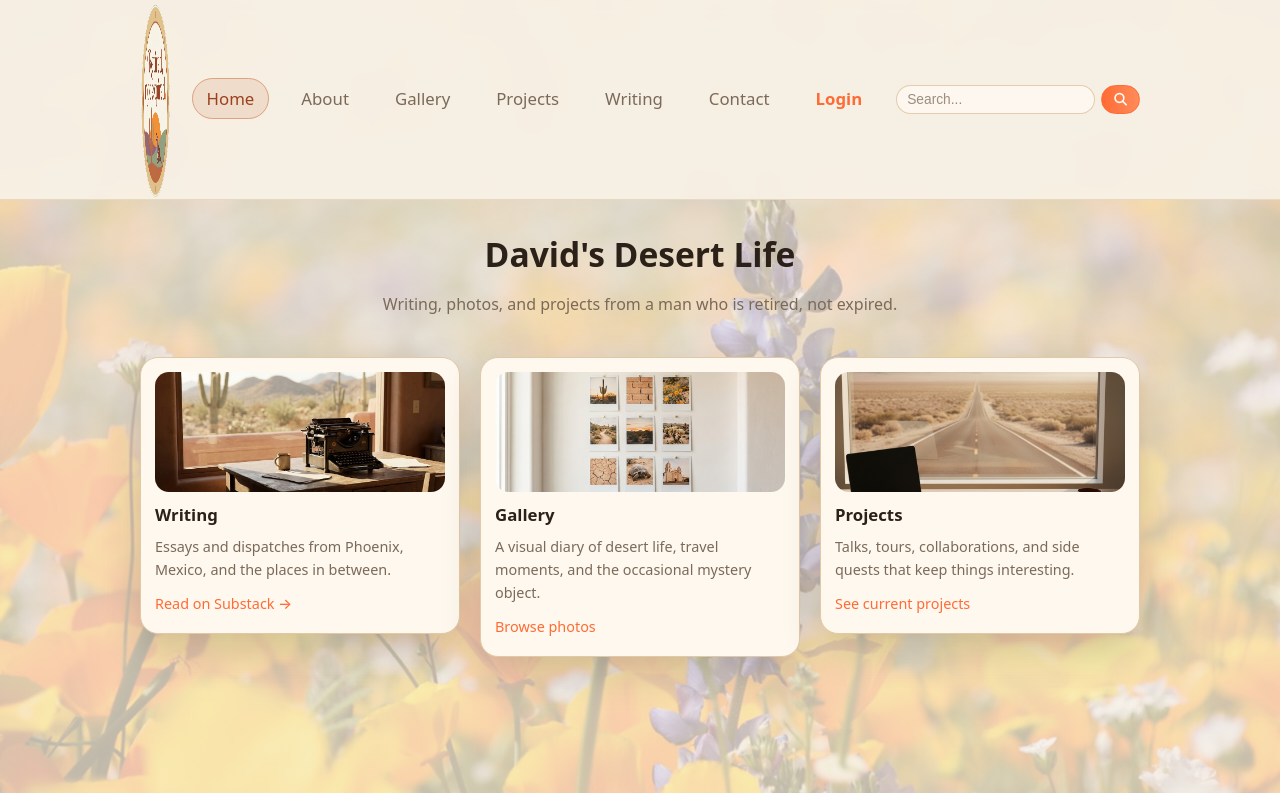
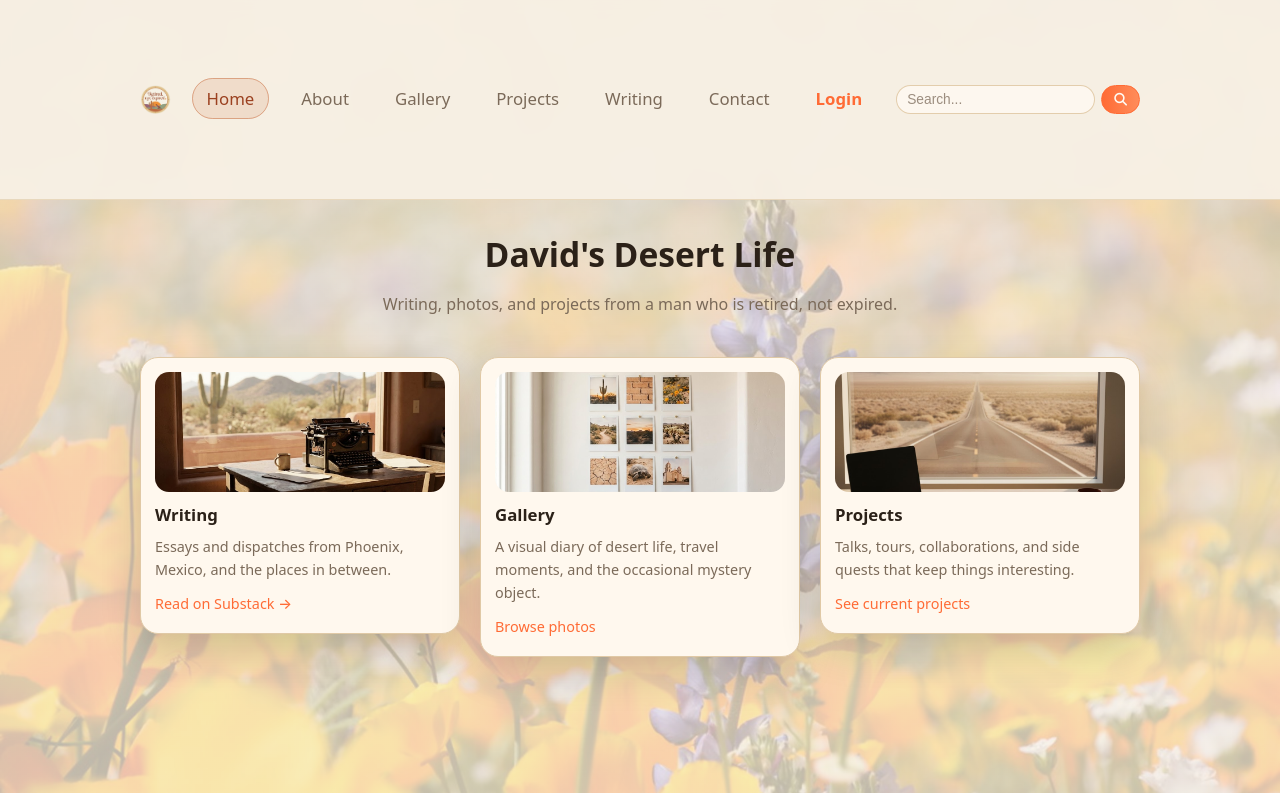
Before and after one commit to theoriginalprguy/retirement-website, a website: page index.html in a window 1280 px wide. Shown: the top 793 px of the page. Drawn offline with Linux system fonts and the light colour scheme.

Commit message:
Fix squished logo

```diff
--- a/styles.css
+++ b/styles.css
@@ -97,9 +97,10 @@ img {
 }
 
 .site-logo img {
-  height: 200px;
+  height: 80px;
   width: auto;
   display: block;
+  object-fit: contain;
 }
 
 .site-nav {
```
